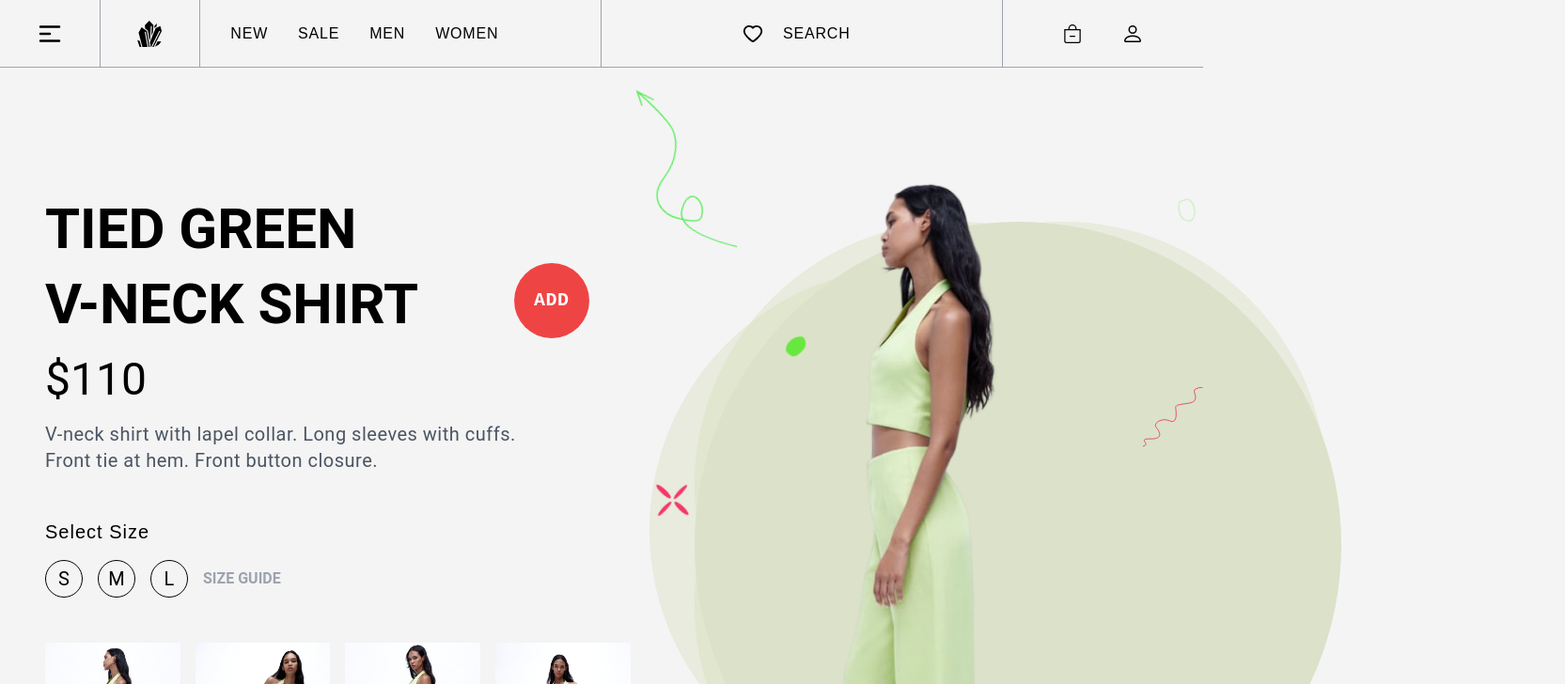
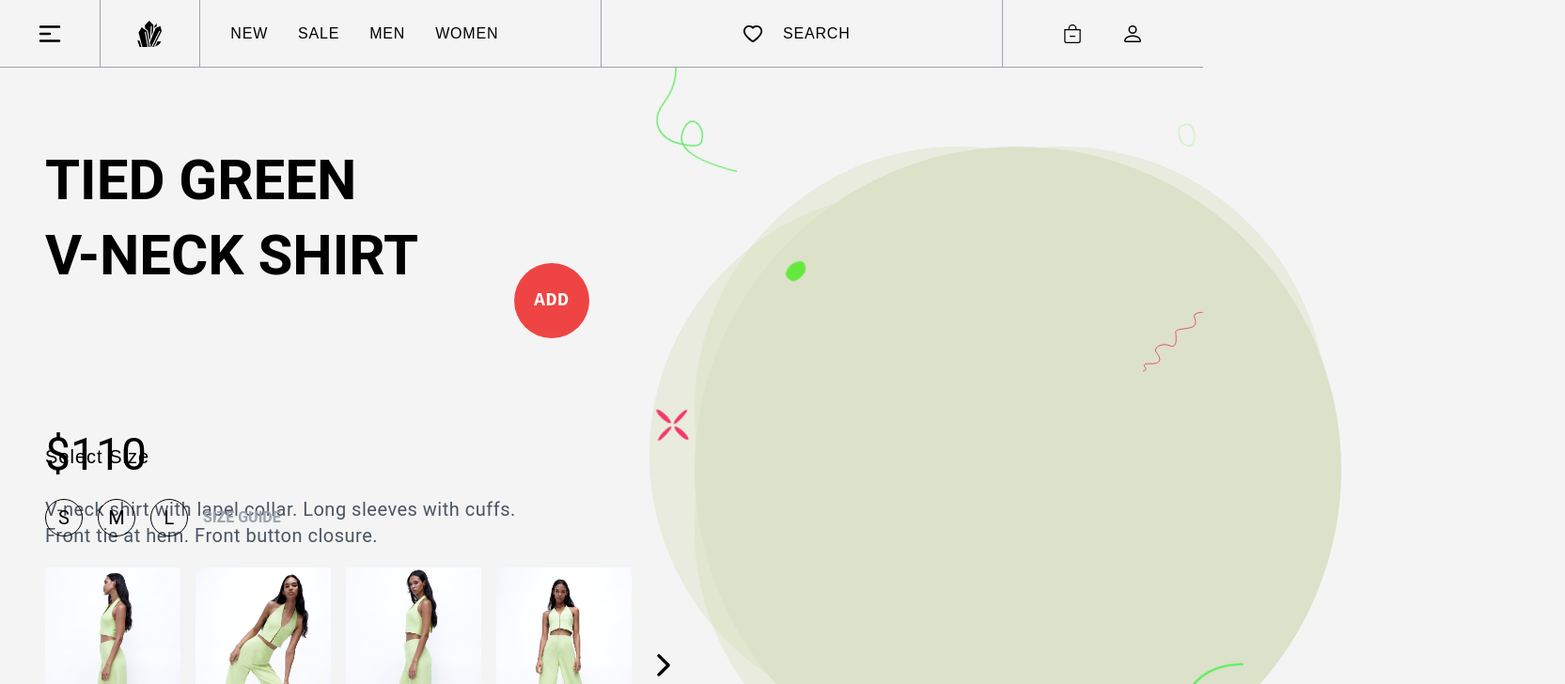
Before and after one commit to mikelord007/Fashion-Ecommerce-Platform, a Next.js app: page / in a window 1280 px wide. Shown: the top 728 px of the page at 94% size, 1665 px wide, since content can reach past the window. Built offline with nearby package versions, Linux system fonts and the light colour scheme.

Commit message:
added more animations

```diff
--- a/pages/index.jsx
+++ b/pages/index.jsx
@@ -22,19 +22,29 @@ import ribbon from '../public/assets/svgs/ribbon.svg'
 
 const Home = () => {
 
-  const [activeModelPic, setactiveModelPic] = useState(1)
+  const [activeModelPic, setactiveModelPic] = useState(0)
 
   useEffect(() => {
     setTimeout(() => {
+
+
       var tl = gsap.timeline();
-      tl.to('.stagger_slide_up_title', { duration: 0.4, y: '-11rem', stagger: { amount: 0.3}})
-      .fromTo('.stagger_slide_up',{ y: '6rem', opacity: 0.5 }, {duration: 0.4, display: 'inherit',y: '0rem', opacity: 1, stagger: { amount: 0.3} })
-      .fromTo('.model_carousel_animation', { x: '7rem' }, {duration: 0.3, x: '0rem', stagger: { amount: 0.3}})
+      tl.to('.stagger_slide_up_title', { duration: 0.4, y: '-8rem', stagger: { amount: 0.3}})
+
+      .fromTo('.stagger_slide_up',{ y: '6rem', opacity: 0.5 }, {duration: 0.4, height: 'inherit',y: '0rem', opacity: 1, stagger: { amount: 0.3} })
+
       .fromTo('.image_shrink_animation',{scale: '1.5'}, {scale: '1',duration: 0.3, stagger: { amount: 0.3}, onComplete: function () {
-        gsap.set(this.targets(), { clearProps: "all" });
+        gsap.set(this.targets(), { clearProps: "all" }, 0);
       }}, '-=0.9')
+
+      .fromTo('.model_carousel_animation', { x: '7rem', display: 'inherit' }, {duration: 0.3, x: '0rem', stagger: { amount: 0.3}}, '-=0.3')
+
+      .fromTo('.initial_modelpic',{x: '-39rem'},{duration: 0.3, x: '0', onComplete: function() {
+    gsap.set(this.targets(), { clearProps: "all" }, 0);
+  }})
+
+
     },2000)
-
 
   }, [])
 
@@ -94,7 +104,7 @@ const Home = () => {
             </div>
             <div className={styles.productpage__right}>
               <div className={styles.productpage__right__imgcontainer}>
-                <ImageWrapper absolute={true} className={`${styles.productpage__right__imgcontainer__modelpic} ${activeModelPic === 1? styles.modelpic__active:styles.modelpic__passive}`} src={ModelPic1} />
+                <ImageWrapper absolute={true} className={`${styles.productpage__right__imgcontainer__modelpic} ${activeModelPic === 1? styles.modelpic__active:styles.modelpic__passive} initial_modelpic`} src={ModelPic1} />
                 <ImageWrapper absolute={true} className={`${styles.productpage__right__imgcontainer__modelpic} ${activeModelPic === 2? styles.modelpic__active:styles.modelpic__passive}`} src={ModelPic2} />
                 <ImageWrapper absolute={true} className={`${styles.productpage__right__imgcontainer__modelpic} ${activeModelPic === 3? styles.modelpic__active:styles.modelpic__passive}`} src={ModelPic3} />
                 <ImageWrapper absolute={true} className={`${styles.productpage__right__imgcontainer__modelpic} ${activeModelPic === 4? styles.modelpic__active:styles.modelpic__passive}`} src={ModelPic4} />
--- a/styles/Home.css
+++ b/styles/Home.css
@@ -1,11 +1,14 @@
 .stagger_slide_up_title_1{
+    @apply absolute;
     top: calc(26% - 2.5rem);
 }
 
 .stagger_slide_up_title_2{
+    @apply absolute;
     top: calc(26% + 2.5rem);
 }
 
 .stagger_slide_up{
-    display: none;
+    height: 0;
+    overflow: hidden;
 }
--- a/styles/Home.module.css
+++ b/styles/Home.module.css
@@ -1,20 +1,21 @@
 .productpage{
     @apply flex relative;
     min-height: calc(100vh - 4.5rem);
-    height: 53.25rem;
+    height: 772px;
 }
 
 .productpage .productpage__left{
-    @apply flex flex-col justify-end py-8 gap-12 relative;
+    @apply flex flex-col py-8 gap-12 relative;
     width: 57%;
 }
 
 .productpage .productpage__left .productpage__left__info{
-    @apply flex flex-col gap-5 mt-12;
+    @apply flex flex-col gap-5 mt-44;
+    height: 144px;
 }
 
 .productpage .productpage__left .productpage__left__info .productpage__left__info__title{
-    @apply text-6xl font-bold absolute;
+    @apply text-6xl font-bold;
     line-height: 5rem;
     letter-spacing: 0px;
 }
@@ -36,6 +37,7 @@
 
 .productpage .productpage__left .productpage__left__size{
     @apply flex flex-col gap-4;
+    height: 100px;
 }
 
 .productpage .productpage__left .productpage__left__size .productpage__left__size__title{
@@ -55,11 +57,12 @@
 }
 
 .productpage .productpage__left .productpage__left__carousel {
-    @apply flex gap-4;
+    @apply flex gap-4 absolute bottom-8;
 }
 
 .productpage .productpage__left .productpage__left__carousel .productpage__left__carousel__imgcontainer{
     @apply h-52 w-36 overflow-hidden;
+    height: 208px;
 }
 
 .productpage .productpage__left .productpage__left__carousel .productpage__left__carousel__imgcontainer__img{
@@ -71,14 +74,17 @@
     @apply bg-slate-500;
     background-image: url('../public/assets/images/model1.jpg');
 }
+
 .productpage .productpage__left .productpage__left__carousel .productpage__left__carousel__imgcontainer__img2{
     @apply bg-slate-500;
     background-image: url('../public/assets/images/model2.jpg');
 }
+
 .productpage .productpage__left .productpage__left__carousel .productpage__left__carousel__imgcontainer__img3{
     @apply bg-slate-500;
     background-image: url('../public/assets/images/model3.jpg');
 }
+
 .productpage .productpage__left .productpage__left__carousel .productpage__left__carousel__imgcontainer__img4{
     @apply bg-slate-500;
     background-image: url('../public/assets/images/model4.jpg');
@@ -98,7 +104,7 @@
 }
 
 .productpage .productpage__right__imgcontainer__modelpic{
-    @apply absolute bottom-0 left-3/4 -translate-x-1/2 opacity-0;
+    @apply absolute bottom-0 left-3/4 opacity-0;
     z-index: 60;
     bottom: -75px;
     width: 35rem;
@@ -106,6 +112,7 @@
 }
 
 .productpage .modelpic__active{
+    transform: translateX(-50%);
     animation: show-in 0.15s linear forwards;
     animation-delay: 0.20s;
 }
```
Also changed, not shown: public/assets/images/model5.png (added).
